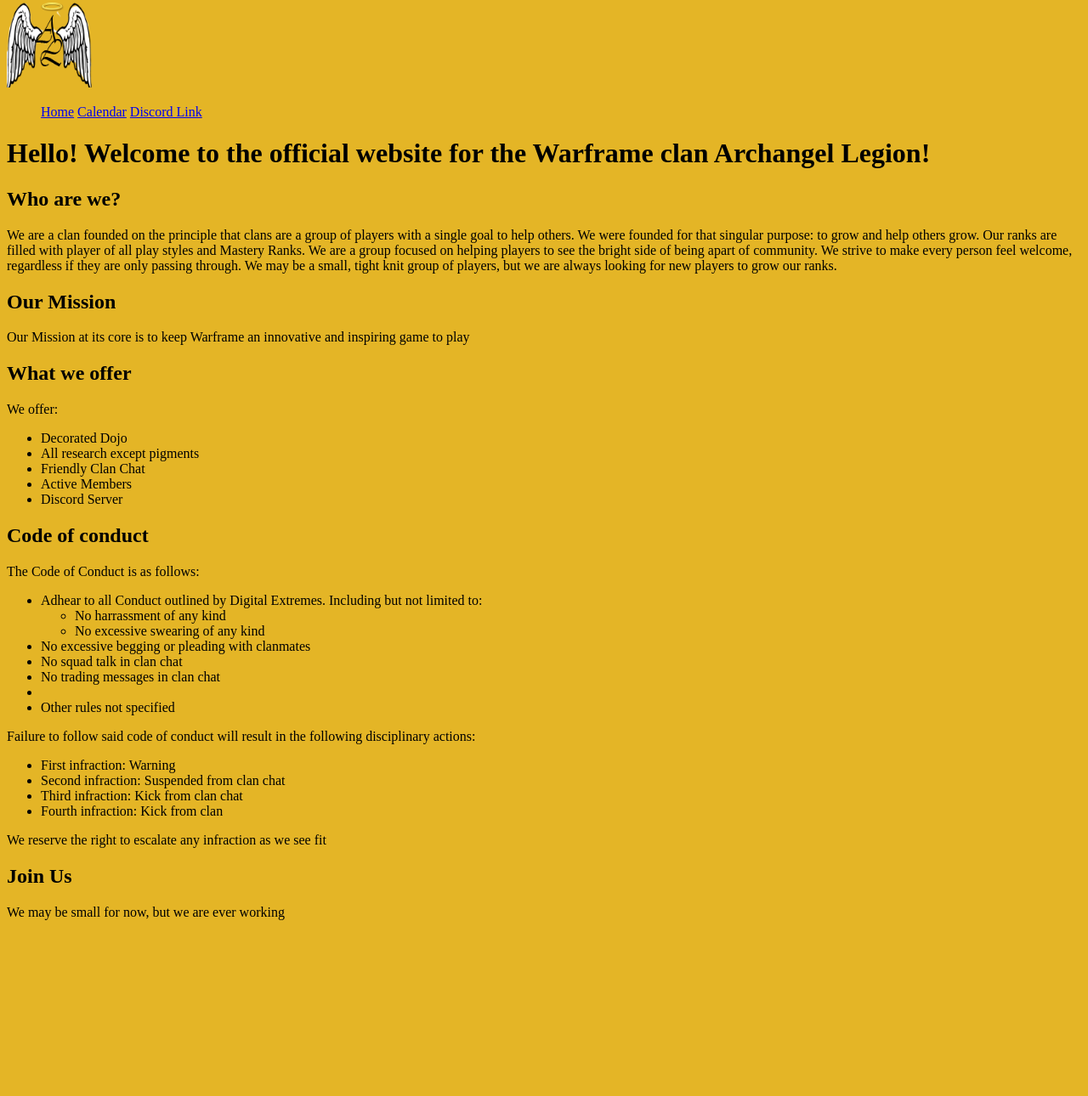
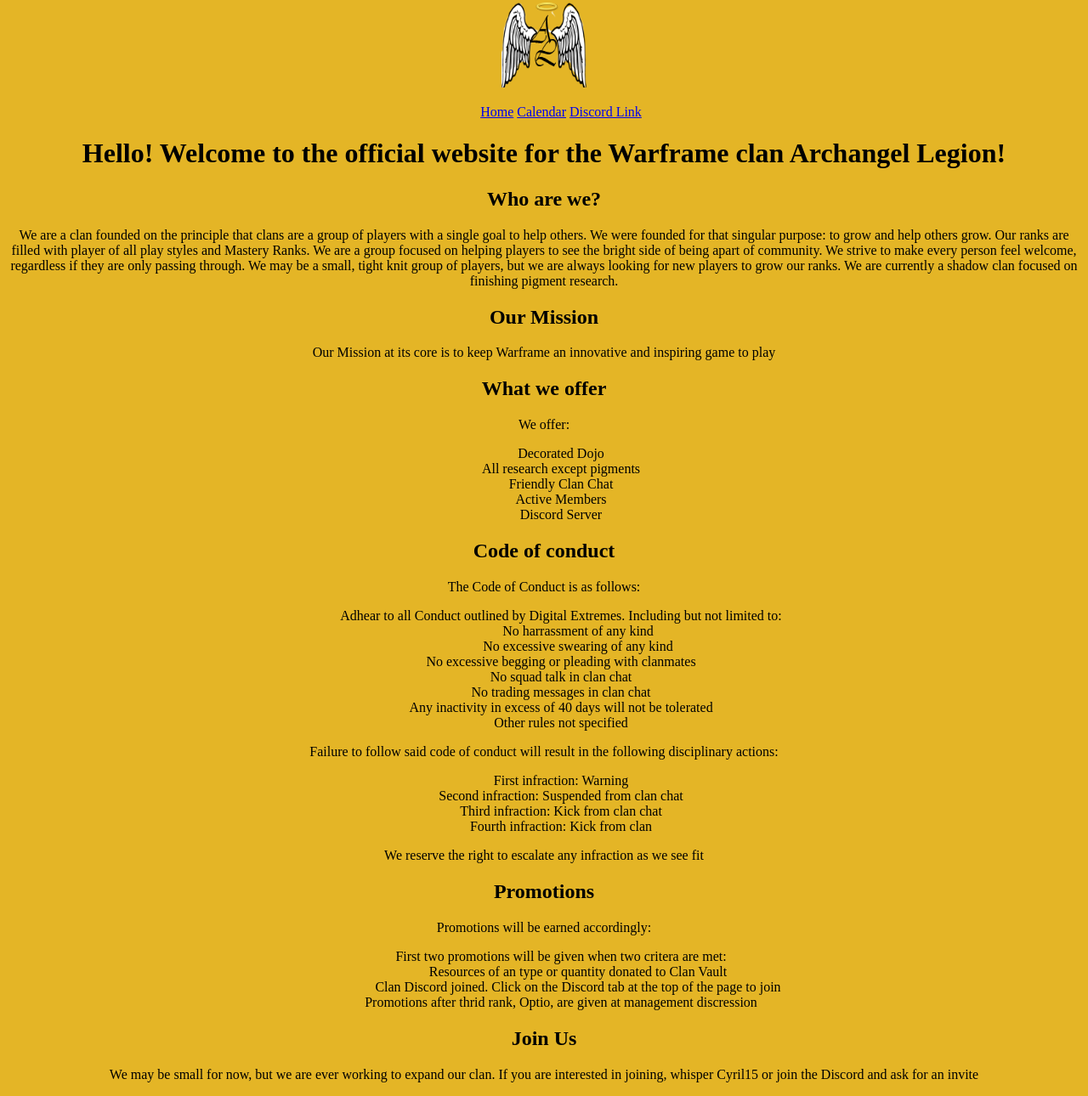
Before and after one commit to Cyril1743/Archangel-Legion, a plain HTML site: page index.html in a window 1280 px wide. Shown: the part 77-1367 px from the top of the page at 85% size. Before the commit the page ends 1176 px from the top, so only its background shows below. Drawn offline with Linux system fonts and the light colour scheme.

Commit message:
Added HTML

```diff
--- a/assets/style.css
+++ b/assets/style.css
@@ -4,5 +4,11 @@
 }
 body {
     background-color: #e4b526;
-    background-image: url();
+    background-image: url()
 }
+* {
+    text-align: center;
+}
+li {
+    list-style: none;
+}
--- a/index.html
+++ b/index.html
@@ -9,9 +9,9 @@
 </head>
 <body>
    <h1>Welcome to the Archangel Legion!</h1>
-   <img src="./assets/Archangel Legion.png" alt="Archangel Legion Clan Logo"
-   width="100px" height="100px"
-   >
+   <a href="index.html"> <img src="./assets/Archangel Legion.png" alt="Archangel Legion Clan Logo"
+   width="100px" height="100px">
+   </a>
    <ul>
         <li class="list"><a href="./index.html">Home</a></li>
         <li class="list"><a href="./pages/calendar.html">Calendar</a></li>
@@ -23,7 +23,8 @@
         We were founded for that singular purpose: to grow and help others grow. Our ranks are filled with player of all
         play styles and Mastery Ranks. We are a group focused on helping players to see the bright side of being apart of
         community. We strive to make every person feel welcome, regardless if they are only passing through. We may be a
-		small, tight knit group of players, but we are always looking for new players to grow our ranks.
+		small, tight knit group of players, but we are always looking for new players to grow our ranks. We are currently
+		a shadow clan focused on finishing pigment research.
     </p>
 	<h2> Our Mission</h2>
 	<p> Our Mission at its core is to keep Warframe an innovative and inspiring game to play</p>
@@ -49,7 +50,7 @@
 		<li>No excessive begging or pleading with clanmates</li>
 		<li>No squad talk in clan chat</li>
 		<li>No trading messages in clan chat</li>
-		<li></li>
+		<li>Any inactivity in excess of 40 days will not be tolerated</li>
 		<li>Other rules not specified</li>
 	</ul>
 	<div>Failure to follow said code of conduct will result in the following disciplinary actions:</div>
@@ -60,7 +61,19 @@
 		<li>Fourth infraction: Kick from clan</li>
 	</ul>
 	<p>We reserve the right to escalate any infraction as we see fit</p>
+	<h2>Promotions</h2>
+	<div>Promotions will be earned accordingly:</div>
+	<ul>
+		<li>First two promotions will be given when two critera are met:</li>
+		<li style="list-style:none;">
+			<ul>
+				<li> Resources of an type or quantity donated to Clan Vault</li>
+				<li> Clan Discord joined. Click on the Discord tab at the top of the page to join</li>
+			</ul>
+		</li>
+		<li>Promotions after thrid rank, Optio, are given at management discression</li>
+	</ul>
 	<h2>Join Us </h2>
-	<p>We may be small for now, but we are ever working</p>
+	<p>We may be small for now, but we are ever working to expand our clan. If you are interested in joining, whisper Cyril15 or join the Discord and ask for an invite</p>
 </body>
 </html>
```
Also changed, not shown: pages/calendar.html (+19 -6 lines), pages/discord.html (+19 -0 lines).
